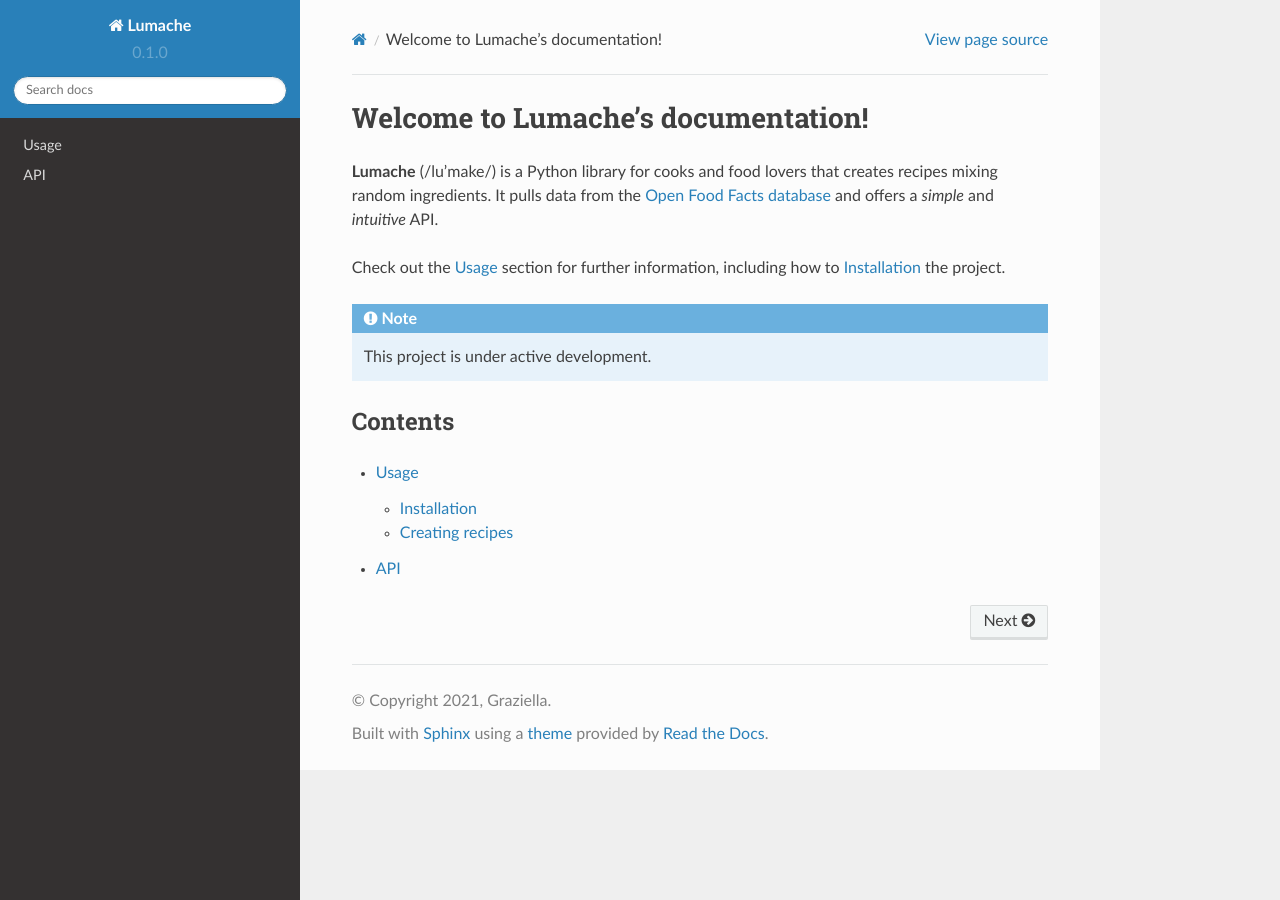
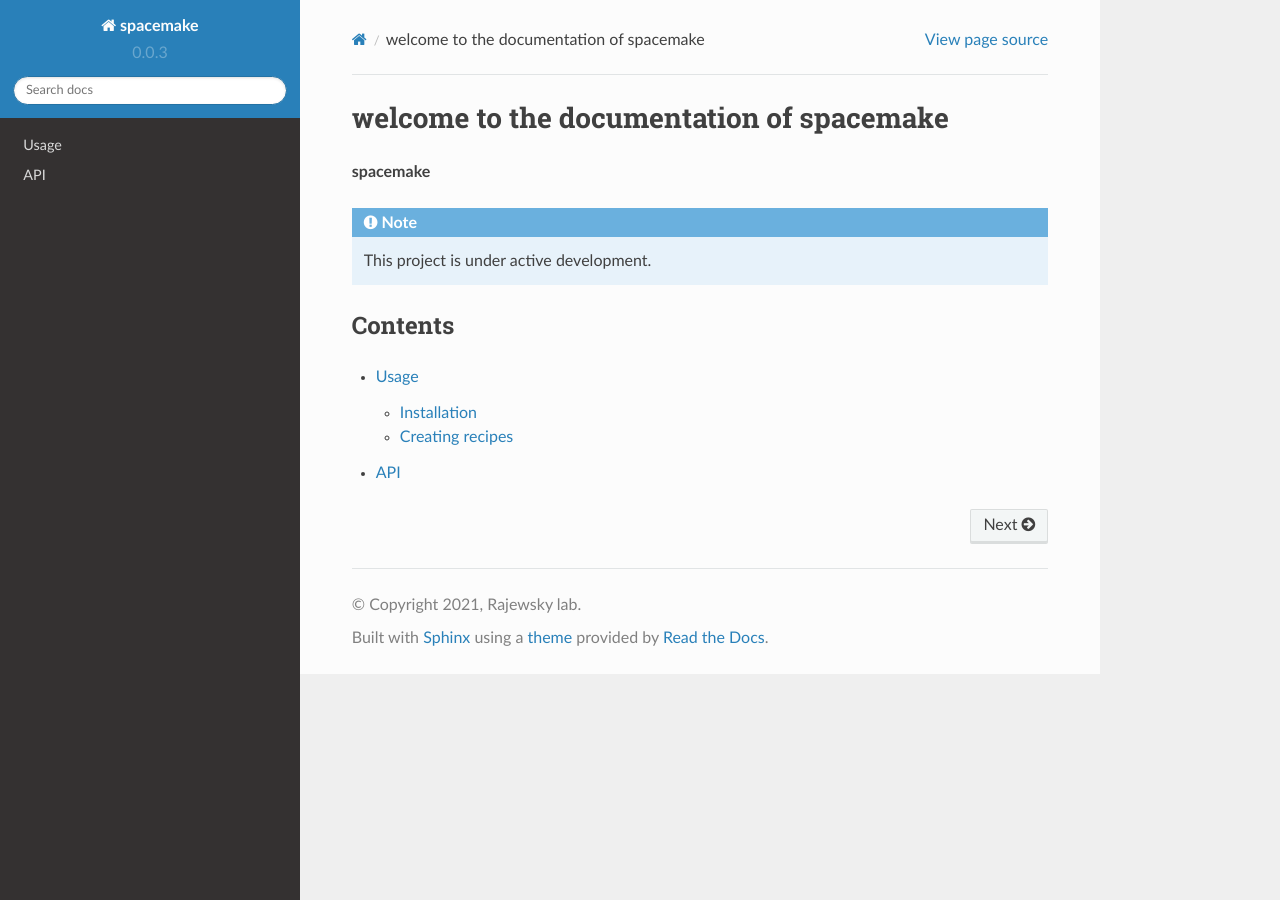
Before and after one commit to rajewsky-lab/spacemake, a Sphinx documentation site: the page built from docs/source/index.rst, in a window 1280 px wide. Built offline with Sphinx 7.4.7 and the Read the Docs theme 2.0.0, drawn with Linux system fonts in a browser that asks for light colours.

Commit message:
modified initial docs text

```diff
--- a/docs/source/api.rst
+++ b/docs/source/api.rst
@@ -4,4 +4,4 @@
 .. autosummary::
    :toctree: generated
 
-   lumache
+   spacemake.project_df
--- a/docs/source/conf.py
+++ b/docs/source/conf.py
@@ -2,12 +2,12 @@
 
 # -- Project information
 
-project = 'Lumache'
-copyright = '2021, Graziella'
-author = 'Graziella'
+project = 'spacemake'
+copyright = '2021, Rajewsky lab'
+author = 'Tamas Ryszard Sztanka-Toth, Nikolaos Karaiskos, Marvin Jens, Nikolaus Rajewsky'
 
 release = '0.1'
-version = '0.1.0'
+version = '0.0.3'
 
 # -- General configuration
 
--- a/docs/source/index.rst
+++ b/docs/source/index.rst
@@ -1,13 +1,7 @@
-Welcome to Lumache's documentation!
+welcome to the documentation of spacemake
 ===================================
 
-**Lumache** (/lu'make/) is a Python library for cooks and food lovers
-that creates recipes mixing random ingredients.
-It pulls data from the `Open Food Facts database <https://world.openfoodfacts.org/>`_
-and offers a *simple* and *intuitive* API.
-
-Check out the :doc:`usage` section for further information, including
-how to :ref:`installation` the project.
+**spacemake**
 
 .. note::
 
--- a/docs/source/usage.rst
+++ b/docs/source/usage.rst
@@ -6,11 +6,13 @@
 Installation
 ------------
 
-To use Lumache, first install it using pip:
+To install spacemake first, install it via pip:
 
 .. code-block:: console
 
-   (.venv) $ pip install lumache
+   $ pip install spacemake
+
+Then you will need to install dependencies:
 
 Creating recipes
 ----------------
```
